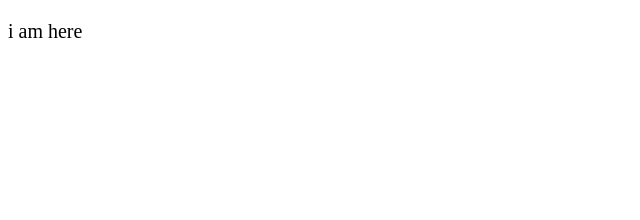
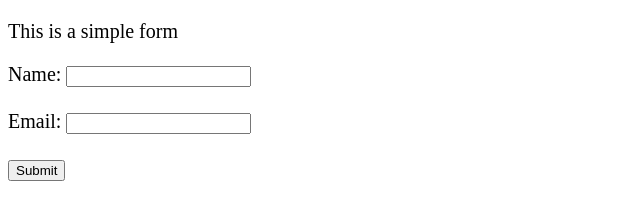
Before and after one commit to sakib1810/Another_test_website, a plain HTML site: page index.html in a window 1280 px wide. Shown: the whole page, without its empty margins (0-640 px from the left). Drawn offline with Linux system fonts and the light colour scheme.

Commit message:
add form for test

```diff
--- a/index.html
+++ b/index.html
@@ -15,8 +15,16 @@
 </head>
 
 <body>
-  <p>i am here</p>
+  <p>This is a simple form</p>
   <!-- Project -->
+
+  <form name="contact" method="POST" data-netlify="true" onSubmit="submit">
+    <label for="nam">Name:</label>
+    <input type="text" id="nam" name="name"> <br><br>
+    <label for="em">Email:</label>
+    <input type="text" id="em" name="email"> <br><br>
+    <input type="submit">
+  </form>
   <script src="main.js"></script>
 </body>
 </html>
```
